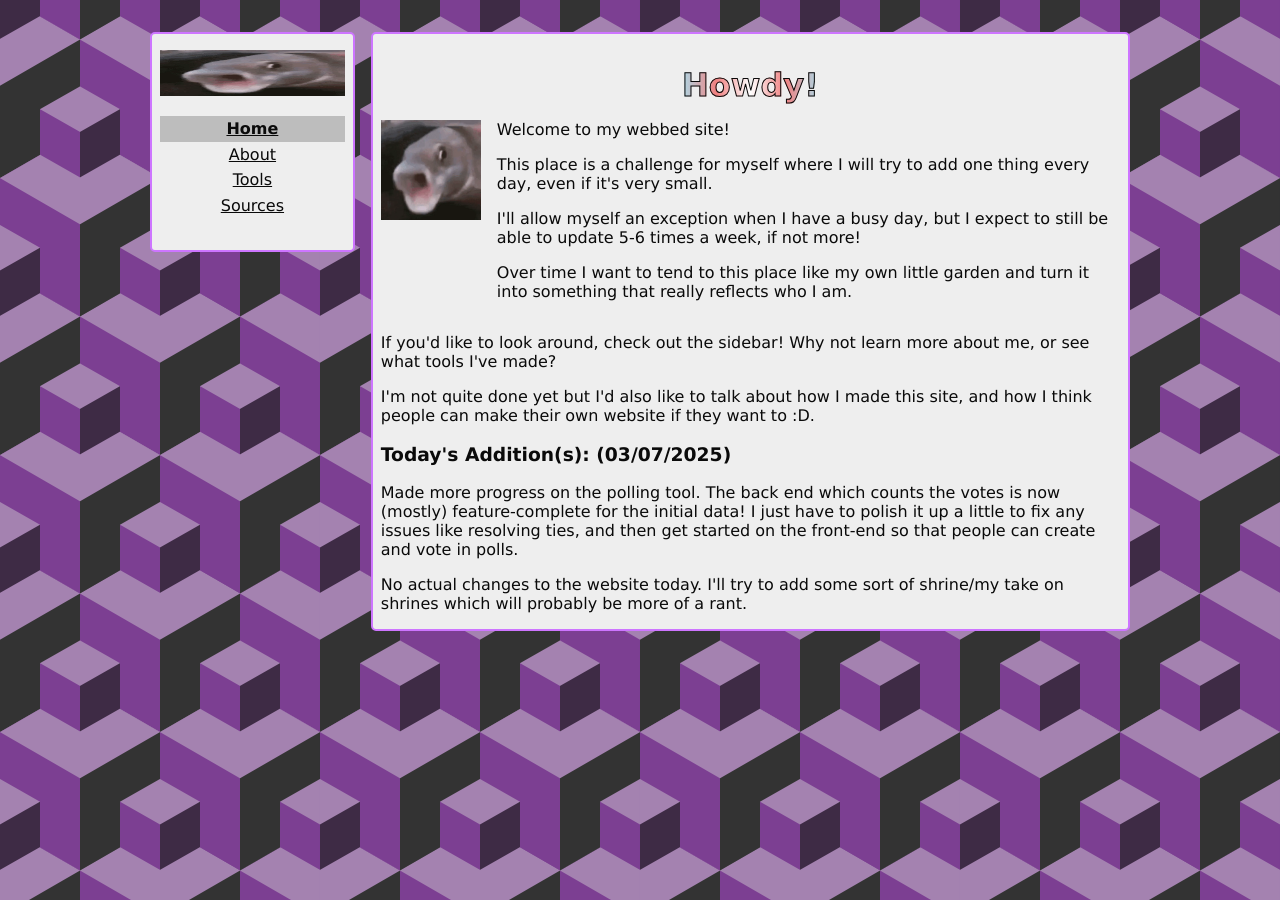
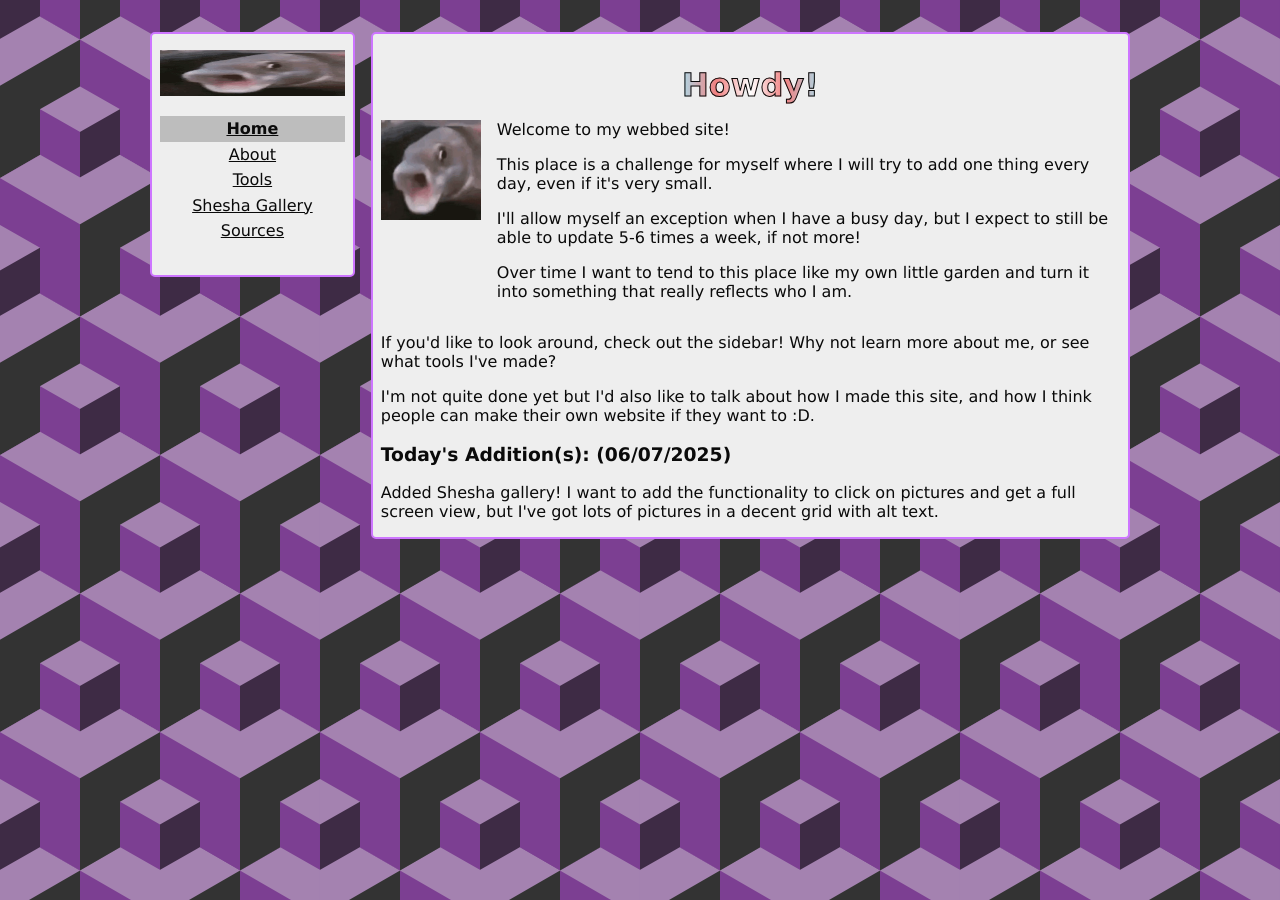
Before and after one commit to haleywm/WebbedSite, a Jekyll site: the page built from src/index.html, in a window 1280 px wide. Built offline with Jekyll 4.4.1, drawn with Linux system fonts in a browser that asks for light colours.

Commit message:
Added Shesha gallery

```diff
--- a/src/_data/navigation.yml
+++ b/src/_data/navigation.yml
@@ -4,5 +4,7 @@
   link: /about/
 - name: Tools
   link: /tools/
+- name: Shesha Gallery
+  link: /shesha-gallery
 - name: Sources
   link: /sources/
--- a/src/assets/css/style.scss
+++ b/src/assets/css/style.scss
@@ -120,3 +120,16 @@
     font-weight: bold;
     text-decoration: underline;
 }
+
+.image-gallery p {
+    display: flex;
+    overflow-x: hidden;
+    flex-flow: row wrap;
+    align-items: flex-start;
+    justify-content: flex-start;
+    gap: $pad-amount;
+    img {
+        width: calc(100% / 3 - $pad-amount * 2/3);
+        margin: 0;
+    }
+}
--- a/src/index.html
+++ b/src/index.html
@@ -22,8 +22,7 @@
 
 <section>
     <div>
-        <h3>Today's Addition(s): (03/07/2025)</h3>
-        <p>Made more progress on the polling tool. The back end which counts the votes is now (mostly) feature-complete for the initial data! I just have to polish it up a little to fix any issues like resolving ties, and then get started on the front-end so that people can create and vote in polls.</p>
-        <p>No actual changes to the website today. I'll try to add some sort of shrine/my take on shrines which will probably be more of a rant.</p>
+        <h3>Today's Addition(s): (06/07/2025)</h3>
+        <p>Added Shesha gallery! I want to add the functionality to click on pictures and get a full screen view, but I've got lots of pictures in a decent grid with alt text.</p>
     </div>
 </section>
```
Also changed, not shown: src/shesha-gallery.md (added, +43 -0 lines), src/shesha_gallery.md (deleted, +0 -41 lines).
